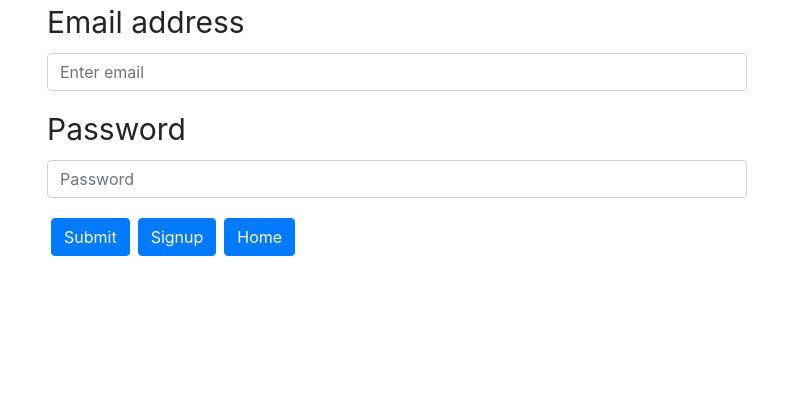
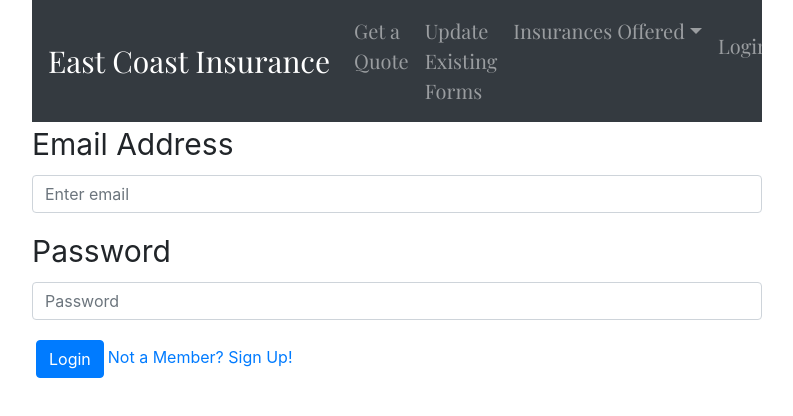
Before and after one commit to diana603/project3, a React (Create React App) app in the folder client/: page /login in a window 1280 px wide. Shown: the top 416 px of the page, without its empty margins (243-1036 px from the left). Built offline with nearby package versions, Linux system fonts and the light colour scheme; no server answers.

Commit message:
added navbar, edit error message

```diff
--- a/client/src/components/LoginForm.js
+++ b/client/src/components/LoginForm.js
@@ -3,11 +3,15 @@ import { AuthContext } from "../AuthContext";
 import { Form, Button, Container } from "react-bootstrap";
 import Axios from "axios";
 import User from "../pages/assets/user.css";
+import Nav from "../components/Nav";
+import Footer from "../components/Footer";
+import {Link} from "react-router-dom";
+
 
 const LoginForm = (props) => {
   const { setIsAuth } = useContext(AuthContext);
   const emptyCreds = { emailInput: "", passwordInput: "" };
-  const errorMessage = "invalid credentials";
+  const errorMessage = "Please Fill In All Sections";
   const [formData, setFormData] = useState(emptyCreds);
   const [credsAreInvalid, setCredsAreInvalid] = useState("");
 
@@ -40,10 +44,11 @@ const LoginForm = (props) => {
   };
 
   return (
-    <Container>
-    <Form onSubmit={handleFormSubmit}>
+    <>
+    <Nav />
+    <Form onSubmit={handleFormSubmit} className="LForm" >
       <Form.Group controlId="emailInput">
-        <Form.Label>Email address</Form.Label>
+        <Form.Label>Email Address</Form.Label>
         <Form.Control
           name="emailInput"
           type="email"
@@ -66,28 +71,13 @@ const LoginForm = (props) => {
         <Form.Text className="text-danger">{credsAreInvalid}</Form.Text>
       </Form.Group>
       <Button className="m-1" variant="primary" type="submit">
-        Submit
+        Login
       </Button>
-      <Button
-        className="m-1"
-        onClick={(e) => {
-          e.preventDefault();
-          props.history.push("/signup");
-        }}
-      >
-        Signup
-      </Button>
-      <Button
-        className="m-1"
-        onClick={(e) => {
-          e.preventDefault();
-          props.history.push("/");
-        }}
-      >
-        Home
-      </Button>
+      <Link to="/signUp" className="signLink">Not a Member? Sign Up!</Link>
     </Form>
-    </Container>
+
+    </>
+
   );
 };
 
--- a/client/src/components/SignupForm.js
+++ b/client/src/components/SignupForm.js
@@ -2,11 +2,13 @@ import React, { useState } from 'react';
 import Form from 'react-bootstrap/Form';
 import Button from 'react-bootstrap/Button'
 import Axios from 'axios';
+import User from "../pages/assets/user.css";
+import Nav from "../components/Nav";
 
 const Signup = props => {
 
   const emptyUser = { firstNameInput: '', lastNameInput: '', emailInput: '', passwordInput: '' }
-  const errorMessage = 'invalid credentials'
+  const errorMessage = 'Please Fill In All Sections'
 
   const [formData, setFormData] = useState(emptyUser)
   const [credsAreInvalid, setCredsAreInvalid] = useState('')
@@ -86,20 +88,21 @@ const Signup = props => {
   }
 
   return (
+    <>
+    <Nav />
     <Form onSubmit={handleFormSubmit}>
       <Form.Group controlId="inputFirstName">
-        <Form.Label className={firstNameColor}>FirstName</Form.Label>
+        <Form.Label className={firstNameColor}>First Name</Form.Label>
         <Form.Control name="firstNameInput" type="text" placeholder="" value={formData.firstNameInput} onChange={handleInputChange} />
       </Form.Group>
       <Form.Group controlId="inputLastName">
-        <Form.Label className={lastNameColor}>LastName</Form.Label>
+        <Form.Label className={lastNameColor}>Last Name</Form.Label>
         <Form.Control name="lastNameInput" type="text" placeholder="" value={formData.lastNameInput} onChange={handleInputChange} />
       </Form.Group>
       <Form.Group controlId="emailInput">
-        <Form.Label className={emailColor}>Email address</Form.Label>
+        <Form.Label className={emailColor}>Email Address</Form.Label>
         <Form.Control name="emailInput" type="email" placeholder="Enter email" value={formData.emailInput} onChange={handleInputChange} />
         <Form.Text className="text-muted">
-          We'll never share your email with anyone else.
                 </Form.Text>
       </Form.Group>
       <Form.Group controlId="inputPassword">
@@ -111,14 +114,11 @@ const Signup = props => {
           {credsAreInvalid}
         </Form.Text>
       </Form.Group>
-      <Button variant="primary" type="submit">
-        Submit
-            </Button>
-      <Button className='m-1' onClick={e => {
-        e.preventDefault();
-        props.history.push('/')
-      }}>Home</Button>
+      <Button variant="primary" type="submit" className="m-1">
+        Sign Up
+      </Button>
     </Form>
+    </>
   )
 }
 
```
